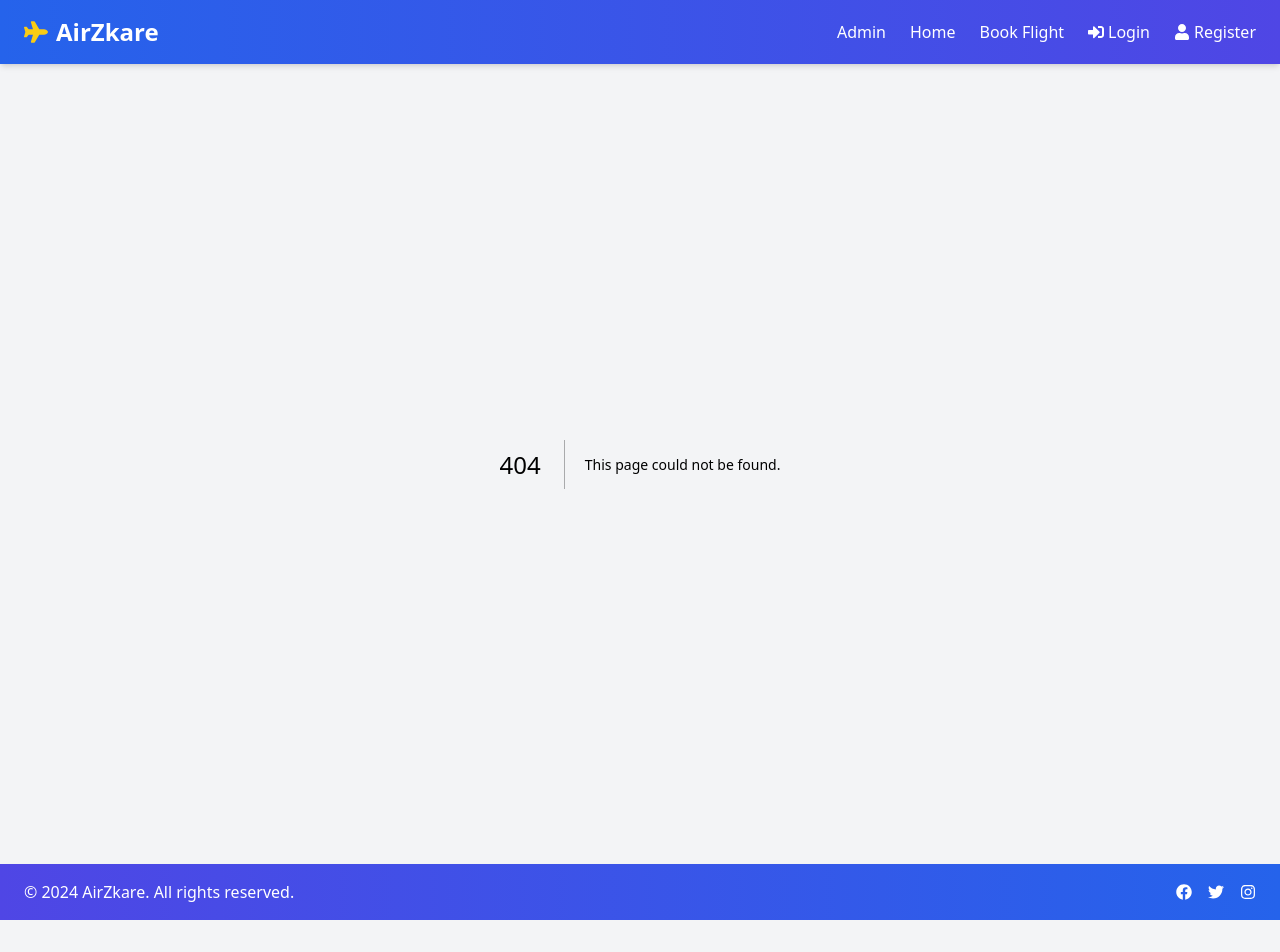
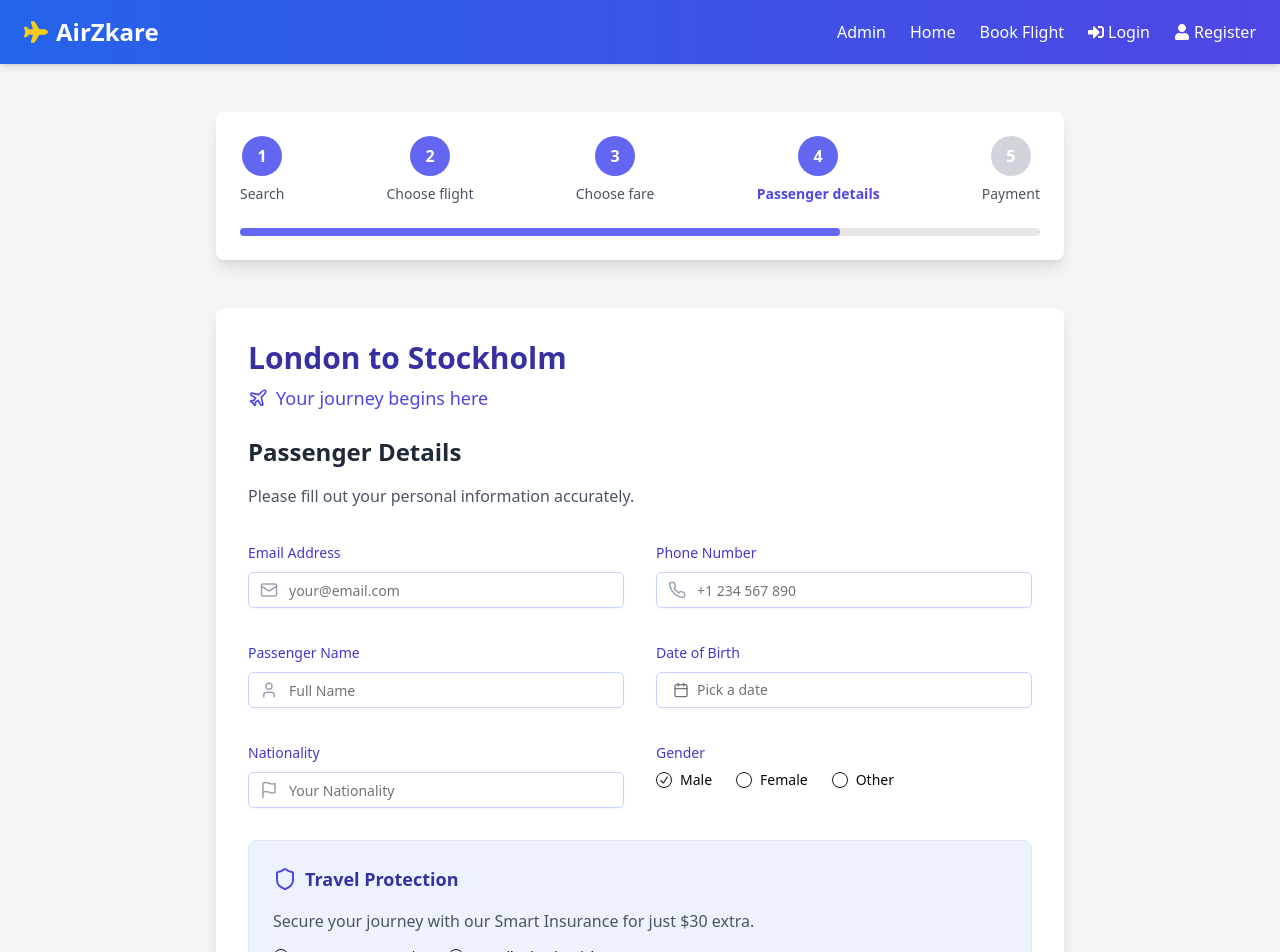
Before and after one commit to ZNLong2203/AirZkare, a Next.js app in the folder client/: page /booking/passengerdetails in a window 1280 px wide. Before the commit this address had no page. Shown: the top 952 px of the page. Before the commit the page ends 920 px from the top, so only its background shows below. Built offline with nearby package versions, Linux system fonts and the light colour scheme.

Commit message:
feat: add passenger details page

```diff
--- /dev/null
+++ b/client/src/pages/booking/passengerdetails.tsx
@@ -0,0 +1,130 @@
+import { useState } from 'react'
+import { Button } from "@/components/ui/button"
+import { Input } from "@/components/ui/input"
+import { Label } from "@/components/ui/label"
+import { RadioGroup, RadioGroupItem } from "@/components/ui/radio-group"
+import { Calendar } from "@/components/ui/calendar"
+import { Popover, PopoverContent, PopoverTrigger } from "@/components/ui/popover"
+import { CalendarIcon, Plane, User, Phone, Mail, Flag, Shield } from "lucide-react"
+import { format } from "date-fns"
+
+export default function Component() {
+  const [insuranceOption, setInsuranceOption] = useState("yes")
+  const [date, setDate] = useState<Date>()
+
+  return (
+    <div className="max-w-4xl mx-auto p-6 min-h-screen">
+      <div className="mb-12 bg-white rounded-lg shadow-lg p-6 mt-6">
+        <div className="flex justify-between items-center mb-6">
+          {['Search', 'Choose flight', 'Choose fare', 'Passenger details', 'Payment'].map((step, index) => (
+            <div key={step} className="flex flex-col items-center">
+              <div className={`w-10 h-10 ${index <= 3 ? 'bg-indigo-500' : 'bg-gray-300'} rounded-full flex items-center justify-center text-white font-bold mb-2 transition-all duration-300 ease-in-out transform hover:scale-110`}>
+                {index + 1}
+              </div>
+              <span className={`text-sm text-center ${index === 3 ? 'font-bold text-indigo-600' : 'text-gray-600'}`}>{step}</span>
+            </div>
+          ))}
+        </div>
+        <div className="h-2 bg-gray-200 rounded-full">
+          <div className="h-2 bg-indigo-500 rounded-full" style={{ width: '75%' }}></div>
+        </div>
+      </div>
+
+      <div className="bg-white rounded-lg shadow-lg p-8 mb-8">
+        <h1 className="text-3xl font-bold mb-2 text-indigo-800">London to Stockholm</h1>
+        <div className="flex items-center text-indigo-600 mb-6">
+          <Plane className="mr-2" size={20} />
+          <span className="text-lg">Your journey begins here</span>
+        </div>
+        <h2 className="text-2xl font-semibold mb-4 text-gray-800">Passenger Details</h2>
+        <p className="text-gray-600 mb-8">Please fill out your personal information accurately.</p>
+
+        <form className="space-y-8">
+          <div className="grid grid-cols-1 md:grid-cols-2 gap-8">
+            <div className="space-y-2">
+              <Label htmlFor="email" className="text-indigo-700">Email Address</Label>
+              <div className="relative">
+                <Mail className="absolute left-3 top-1/2 transform -translate-y-1/2 text-gray-400" size={18} />
+                <Input id="email" placeholder="your@email.com" type="email" className="pl-10 border-indigo-200 focus:border-indigo-500" />
+              </div>
+            </div>
+            <div className="space-y-2">
+              <Label htmlFor="phone" className="text-indigo-700">Phone Number</Label>
+              <div className="relative">
+                <Phone className="absolute left-3 top-1/2 transform -translate-y-1/2 text-gray-400" size={18} />
+                <Input id="phone" placeholder="+1 234 567 890" type="tel" className="pl-10 border-indigo-200 focus:border-indigo-500" />
+              </div>
+            </div>
+            <div className="space-y-2">
+              <Label htmlFor="name" className="text-indigo-700">Passenger Name</Label>
+              <div className="relative">
+                <User className="absolute left-3 top-1/2 transform -translate-y-1/2 text-gray-400" size={18} />
+                <Input id="name" placeholder="Full Name" className="pl-10 border-indigo-200 focus:border-indigo-500" />
+              </div>
+            </div>
+            <div className="space-y-2">
+              <Label htmlFor="dob" className="text-indigo-700">Date of Birth</Label>
+              <Popover>
+                <PopoverTrigger asChild>
+                  <Button
+                    variant={"outline"}
+                    className={`w-full justify-start text-left font-normal ${!date && "text-muted-foreground"} border-indigo-200 focus:border-indigo-500`}
+                  >
+                    <CalendarIcon className="mr-2 h-4 w-4" />
+                    {date ? format(date, "PPP") : <span>Pick a date</span>}
+                  </Button>
+                </PopoverTrigger>
+                <PopoverContent className="w-auto p-0">
+                  <Calendar
+                    mode="single"
+                    selected={date}
+                    onSelect={setDate}
+                    initialFocus
+                  />
+                </PopoverContent>
+              </Popover>
+            </div>
+            <div className="space-y-2">
+              <Label htmlFor="nationality" className="text-indigo-700">Nationality</Label>
+              <div className="relative">
+                <Flag className="absolute left-3 top-1/2 transform -translate-y-1/2 text-gray-400" size={18} />
+                <Input id="nationality" placeholder="Your Nationality" className="pl-10 border-indigo-200 focus:border-indigo-500" />
+              </div>
+            </div>
+            <div className="space-y-2">
+              <Label className="text-indigo-700">Gender</Label>
+              <RadioGroup defaultValue="male" className="flex space-x-4">
+                {['Male', 'Female', 'Other'].map((gender) => (
+                  <div key={gender} className="flex items-center space-x-2">
+                    <RadioGroupItem value={gender.toLowerCase()} id={gender.toLowerCase()} />
+                    <Label htmlFor={gender.toLowerCase()}>{gender}</Label>
+                  </div>
+                ))}
+              </RadioGroup>
+            </div>
+          </div>
+
+          <div className="bg-indigo-50 p-6 rounded-lg border border-indigo-100">
+            <div className="flex items-center mb-4">
+              <Shield className="text-indigo-600 mr-2" size={24} />
+              <h3 className="text-lg font-semibold text-indigo-800">Travel Protection</h3>
+            </div>
+            <p className="text-gray-600 mb-4">Secure your journey with our Smart Insurance for just $30 extra.</p>
+            <RadioGroup value={insuranceOption} onValueChange={setInsuranceOption} className="flex space-x-4">
+              {['Yes, protect my trip', 'No, I\'ll take the risk'].map((option) => (
+                <div key={option} className="flex items-center space-x-2">
+                  <RadioGroupItem value={option === 'Yes, protect my trip' ? 'yes' : 'no'} id={`insurance-${option}`} />
+                  <Label htmlFor={`insurance-${option}`}>{option}</Label>
+                </div>
+              ))}
+            </RadioGroup>
+          </div>
+
+          <Button className="w-full bg-indigo-500 hover:bg-indigo-600 text-white py-3 text-lg font-semibold transition-all duration-300 ease-in-out transform hover:scale-105">
+            Continue to Payment
+          </Button>
+        </form>
+      </div>
+    </div>
+  )
+}
```
Also changed, not shown: 2 other files (tests, documents, lock files or other folders).
